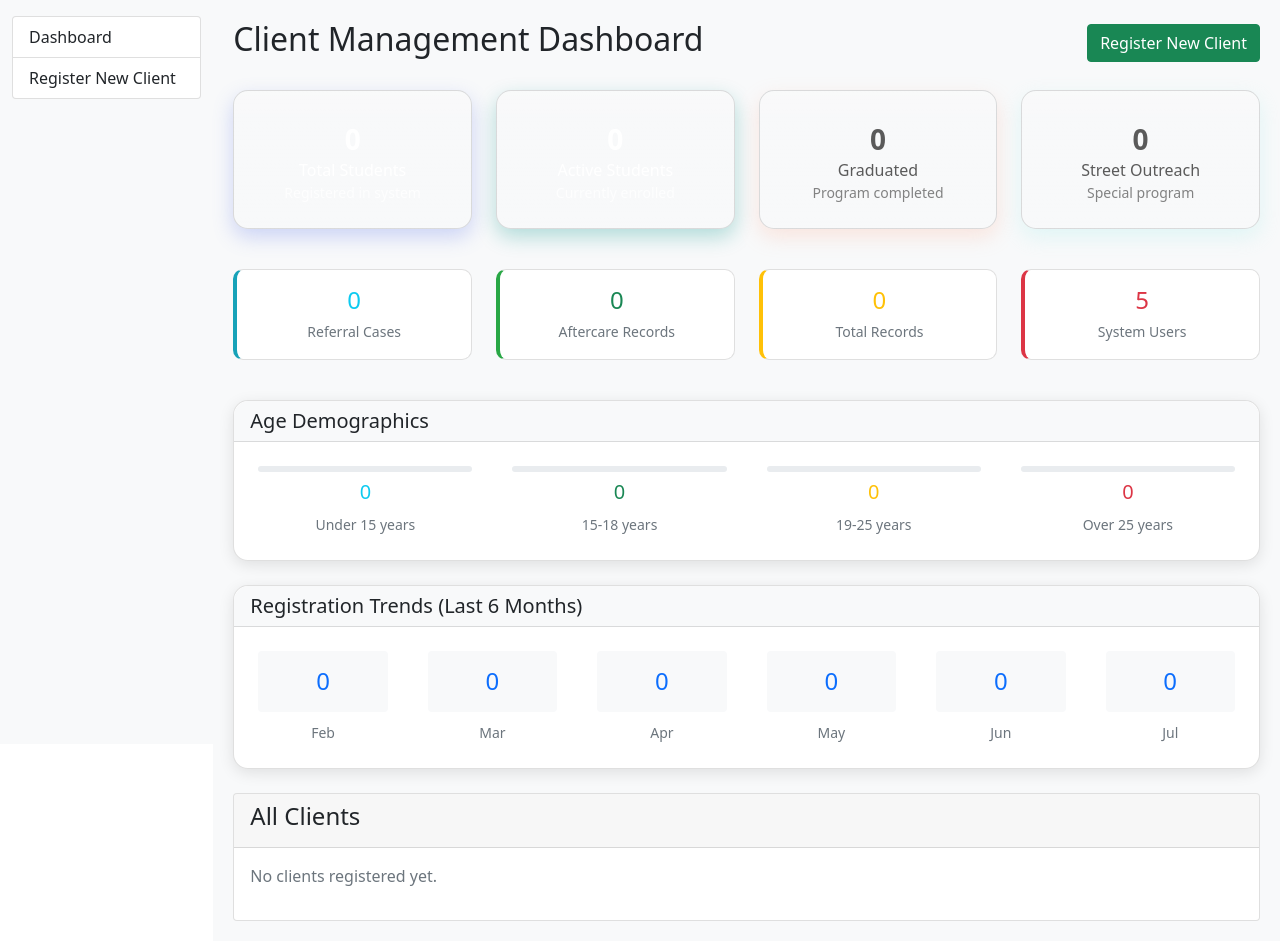
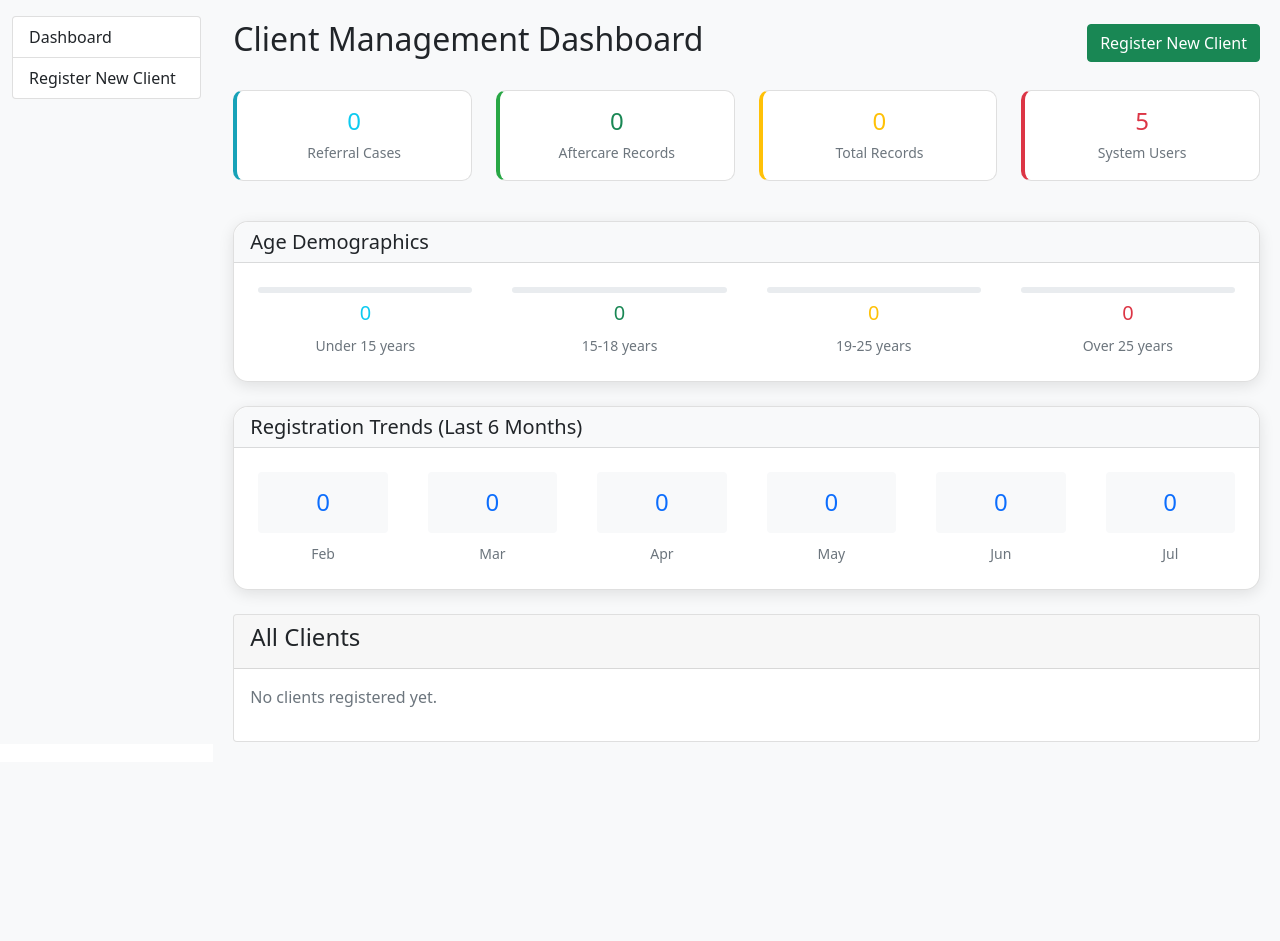
Before and after one commit to jeymo092/NLMRC, a Flask app: page /dashboard in a window 1280 px wide. Shown: the part 56-997 px from the top of the page. After the commit the page ends 798 px from the top, so only its background shows below. Run offline with Flask 3, Linux system fonts and the light colour scheme; a user stored in the database is signed in; data comes from the database, SQL or seed files in the repository; data that the repository does not hold is empty.

Commit message:
Assistant checkpoint: Remove main statistics cards section
Assistant generated file changes:
- templates/dashboard.html: Remove main statistics cards section

---

User prompt:

remove this section

Replit-Commit-Author: Assistant
Replit-Commit-Session-Id: 188a7a73-4ef5-45dd-ab48-790089f49c94

```diff
--- a/templates/dashboard.html
+++ b/templates/dashboard.html
@@ -10,57 +10,7 @@
     {% endif %}
 </div>
 
-<!-- Main Statistics Cards -->
-<div class="row mb-4">
-    <div class="col-md-3 mb-3">
-        <div class="card bg-gradient" style="background: linear-gradient(135deg, #667eea 0%, #764ba2 100%); color: white; border-radius: 15px; box-shadow: 0 8px 20px rgba(102, 126, 234, 0.3);">
-            <div class="card-body text-center p-4">
-                <div class="mb-2">
-                    <i class="fas fa-users fa-2x opacity-75"></i>
-                </div>
-                <h3 class="mb-1 fw-bold">{{ statistics.total_clients }}</h3>
-                <h6 class="mb-0 opacity-90">Total Students</h6>
-                <small class="opacity-75">Registered in system</small>
-            </div>
-        </div>
-    </div>
-    <div class="col-md-3 mb-3">
-        <div class="card bg-gradient" style="background: linear-gradient(135deg, #11998e 0%, #38ef7d 100%); color: white; border-radius: 15px; box-shadow: 0 8px 20px rgba(17, 153, 142, 0.3);">
-            <div class="card-body text-center p-4">
-                <div class="mb-2">
-                    <i class="fas fa-graduation-cap fa-2x opacity-75"></i>
-                </div>
-                <h3 class="mb-1 fw-bold">{{ statistics.active_clients }}</h3>
-                <h6 class="mb-0 opacity-90">Active Students</h6>
-                <small class="opacity-75">Currently enrolled</small>
-            </div>
-        </div>
-    </div>
-    <div class="col-md-3 mb-3">
-        <div class="card bg-gradient" style="background: linear-gradient(135deg, #ffecd2 0%, #fcb69f 100%); color: #5a5a5a; border-radius: 15px; box-shadow: 0 8px 20px rgba(252, 182, 159, 0.3);">
-            <div class="card-body text-center p-4">
-                <div class="mb-2">
-                    <i class="fas fa-certificate fa-2x opacity-75"></i>
-                </div>
-                <h3 class="mb-1 fw-bold">{{ statistics.completed_clients }}</h3>
-                <h6 class="mb-0 opacity-90">Graduated</h6>
-                <small class="opacity-75">Program completed</small>
-            </div>
-        </div>
-    </div>
-    <div class="col-md-3 mb-3">
-        <div class="card bg-gradient" style="background: linear-gradient(135deg, #a8edea 0%, #fed6e3 100%); color: #5a5a5a; border-radius: 15px; box-shadow: 0 8px 20px rgba(168, 237, 234, 0.3);">
-            <div class="card-body text-center p-4">
-                <div class="mb-2">
-                    <i class="fas fa-home fa-2x opacity-75"></i>
-                </div>
-                <h3 class="mb-1 fw-bold">{{ statistics.street_clients }}</h3>
-                <h6 class="mb-0 opacity-90">Street Outreach</h6>
-                <small class="opacity-75">Special program</small>
-            </div>
-        </div>
-    </div>
-</div>
+
 
 <!-- Department-Specific Statistics Row -->
 <div class="row mb-4">
```
